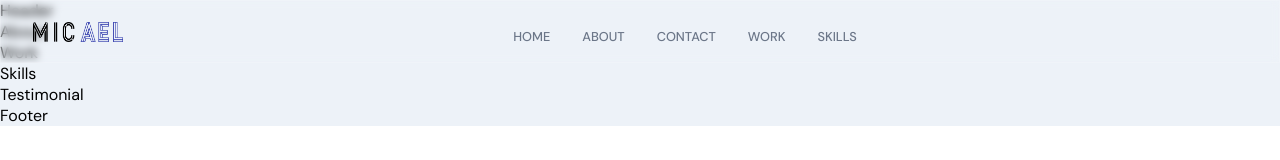
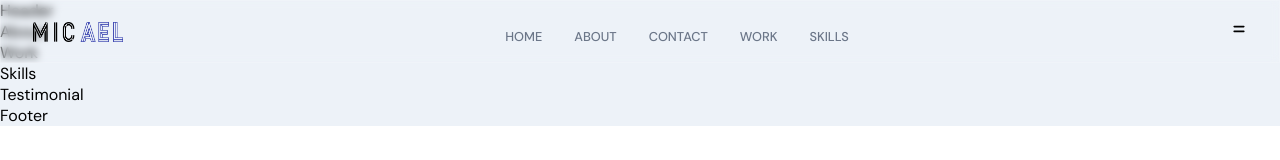
Before and after one commit to jon-choi/new_portfolio, a React (Create React App) app in the folder frontend_react/: page / in a window 1280 px wide. Shown: the top 160 px of the page. Built offline with nearby package versions, Linux system fonts and the light colour scheme.

Commit message:
add toggle state and import motion

```diff
--- a/frontend_react/src/components/Navbar/Navbar.jsx
+++ b/frontend_react/src/components/Navbar/Navbar.jsx
@@ -1,9 +1,13 @@
-import React from 'react';
+import React, { useState } from 'react';
+import { HiMenuAlt4, HiX } from 'react-icons/hi';
+import { motion } from 'framer-motion';
 
 import "./Navbar.scss";
 import { images } from "../../constants";
 
 const Navbar = () => {
+  const [toggle, setToggle] = useState(false);
+
   return (
     <nav className="app__navbar">
       <div className="app__navbar-logo">
@@ -17,6 +21,20 @@ const Navbar = () => {
           </li>
         ))}
       </ul>
+
+      <div className="app__navbar-menu">
+          <HiMenuAlt4 onClick={() => setToggle(true)}/>
+
+          {
+            toggle && (
+              <motion.div
+              whileInView={{ x: [300, 0]}}
+              transition={{ duration: 0.85, ease: 'easeOut'}}
+              >
+
+              </motion.div>
+            )}
+      </div>
     </nav>
   )
 }
```
